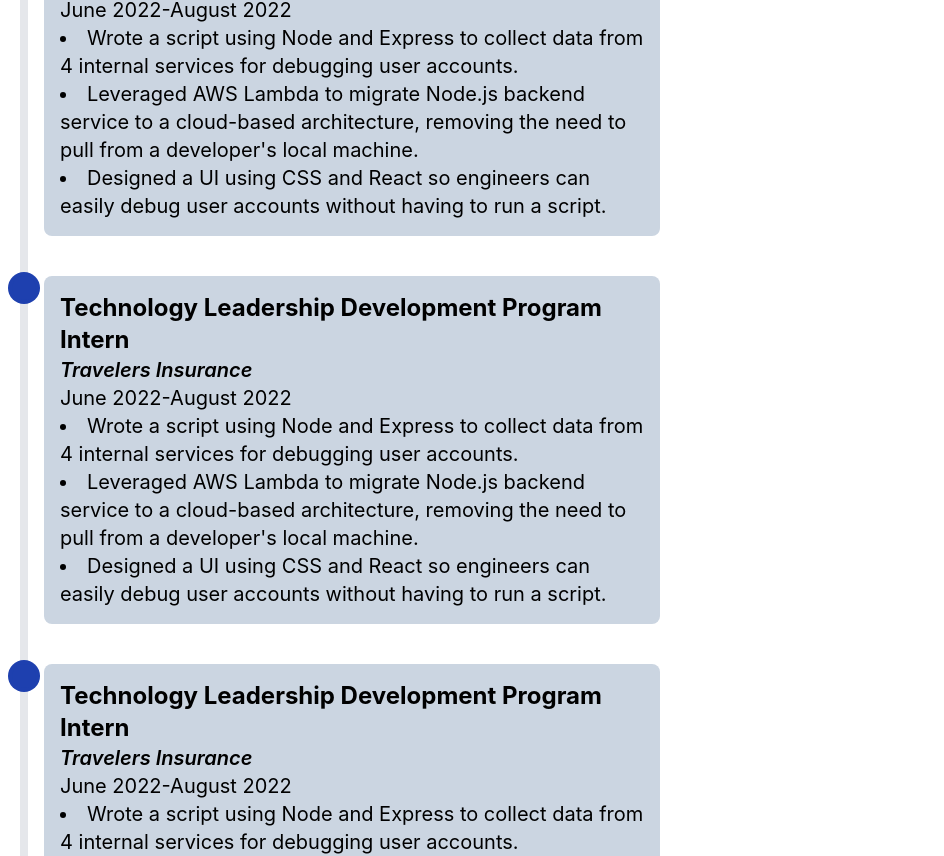
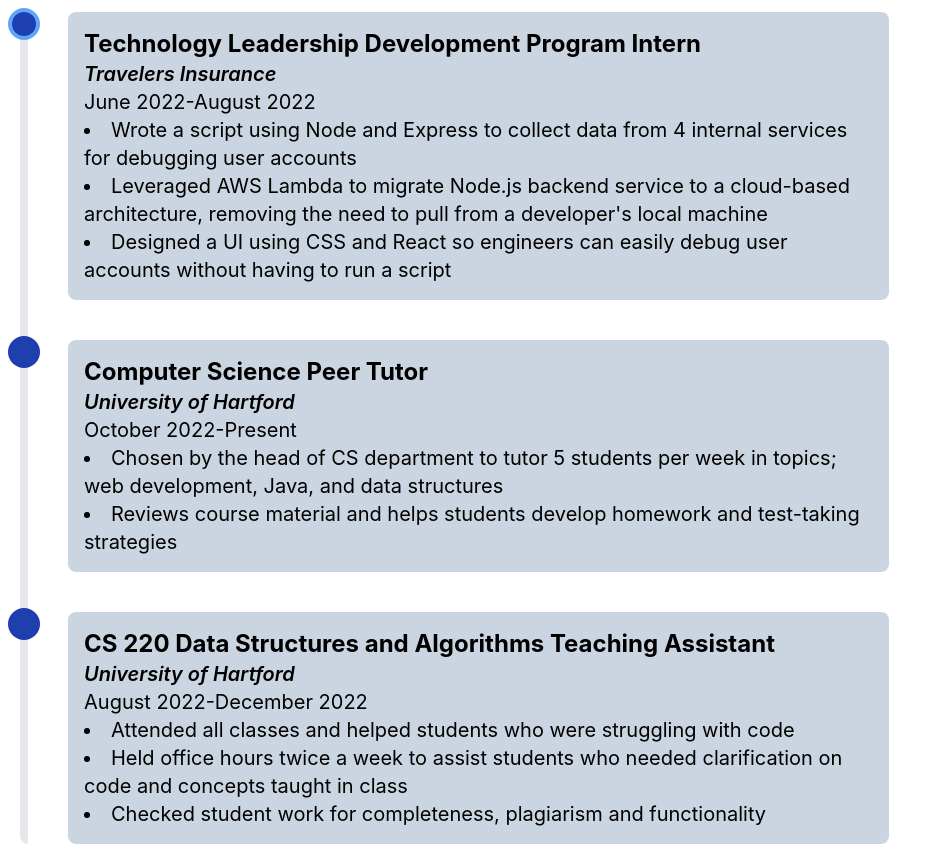
Before and after one commit to jaredrkozar/personal-site, a React (Create React App) app: page / in a window 1280 px wide. Shown: the part 1548-2404 px from the top of the page, without its empty margins (0-944 px from the left). Built offline with nearby package versions, Linux system fonts and the light colour scheme.

Commit message:
changed wording

```diff
--- a/src/AboutMe.js
+++ b/src/AboutMe.js
@@ -3,9 +3,11 @@
     <div className="ml-5 relative w-fit h-fit lg:mr-5 sm:mr-2 top-60 pb-60">
         <div className="flex flex-row h-fit">
             <div className="h-full relative md:mr-60 space-y-10 flex flex-col text-black dark:text-black">
-                <h1 className="text-7xl font-semibold dark:text-white">Hi! I'm Jared Kozar</h1>
+                <h1 className="text-7xl font-semibold dark:text-white">Welcome! I'm Jared Kozar</h1>
 
-                <h1 className="text-4xl font-medium dark:text-slate-300">I'm a software enigineer who is passionate about solving difficult problems with code. I have over 2 years of experience with React and Swift to develop applications for web and mobile devices respectively.</h1>
+                <h1 className="text-4xl font-medium dark:text-slate-300">I'm a software engineer who is passionate and motivated about solving challenging problems with code. I have 2+ years of experience using React and Swift to develop applications for web and mobile devices.</h1>
+
+                <h1 className="text-4xl font-medium dark:text-slate-300">Previously, I worked at Travelers Insurance as a Technology Leadership Development Program intern writing full stack applications using React and Node.js </h1>
             </div>
         </div>
      </div>
--- a/src/Components/Navbar.js
+++ b/src/Components/Navbar.js
@@ -59,7 +59,7 @@
  }
 
   return (
-    <header className="align-middle sticky top-0 h-fit p-2 z-10 backdrop-blur-md border-b border-gray-200 h-fit items-center inline-block bg-slate-200/30 dark:bg-black/50">
+    <header className="transition-height ease align-middle sticky top-0 h-fit p-2 z-10 backdrop-blur-md border-b border-gray-200 h-fit items-center inline-block bg-slate-200/30 dark:bg-black/50">
         <div className="w-full flex flex-wrap flex-row bg-transparent justify-between px-4 text-black dark:text-white">
 
           <div className="relative gap-3">
--- a/src/Experience.js
+++ b/src/Experience.js
@@ -8,31 +8,30 @@
           startDate: "June 2022",
           endDate: "August 2022",
           responsibilities: [
-            "Wrote a script using Node and Express to collect data from 4 internal services for debugging user accounts.",
-            "Leveraged AWS Lambda to migrate Node.js backend service to a cloud-based architecture, removing the need to pull from a developer's local machine.",
-            "Designed a UI using CSS and React so engineers can easily debug user accounts without having to run a script."
+            "Wrote a script using Node and Express to collect data from 4 internal services for debugging user accounts",
+            "Leveraged AWS Lambda to migrate Node.js backend service to a cloud-based architecture, removing the need to pull from a developer's local machine",
+            "Designed a UI using CSS and React so engineers can easily debug user accounts without having to run a script"
         ]
         },
         {
-            positionName: "Technology Leadership Development Program Intern",
-            companyName: "Travelers Insurance",
-            startDate: "June 2022",
-            endDate: "August 2022",
+            positionName: "Computer Science Peer Tutor",
+            companyName: "University of Hartford",
+            startDate: "October 2022",
+            endDate: "Present",
             responsibilities: [
-              "Wrote a script using Node and Express to collect data from 4 internal services for debugging user accounts.",
-              "Leveraged AWS Lambda to migrate Node.js backend service to a cloud-based architecture, removing the need to pull from a developer's local machine.",
-              "Designed a UI using CSS and React so engineers can easily debug user accounts without having to run a script."
+                "Chosen by the head of CS department to tutor 5 students per week in topics; web development, Java, and data structures",
+                "Reviews course material and helps students develop homework and test-taking strategies"
           ]
           },
           {
-            positionName: "Technology Leadership Development Program Intern",
-            companyName: "Travelers Insurance",
-            startDate: "June 2022",
-            endDate: "August 2022",
+            positionName: "CS 220 Data Structures and Algorithms Teaching Assistant",
+            companyName: "University of Hartford",
+            startDate: "August 2022",
+            endDate: "December 2022",
             responsibilities: [
-              "Wrote a script using Node and Express to collect data from 4 internal services for debugging user accounts.",
-              "Leveraged AWS Lambda to migrate Node.js backend service to a cloud-based architecture, removing the need to pull from a developer's local machine.",
-              "Designed a UI using CSS and React so engineers can easily debug user accounts without having to run a script."
+              "Attended all classes and helped students who were struggling with code",
+              "Held office hours twice a week to assist students who needed clarification on code and concepts taught in class",
+              "Checked student work for completeness, plagiarism and functionality"
           ]
           }
        ]
@@ -45,14 +44,14 @@
     {experienceList.map((number, id) =>
         <div className="group" key={id}>
             <span className="absolute flex items-center justify-center w-6 h-6 bg-blue-800 dark:bg-blue-500 last:bg-black rounded-full -left-4 ring-4 ring-blue-800 dark:ring-blue-500 group-first:dark:ring-white group-first:ring-blue-400"></span>
-            <li className="mb-10 ml-4 bg-slate-300 dark:bg-slate-700 first:bg-white p-4 rounded-lg w-1/2 dark:text-white text-black ">
+            <div className="mb-10 ml-10 bg-slate-300 dark:bg-slate-700 first:bg-white p-4 rounded-lg w-11/12 md:w-8/12 dark:text-white text-black ">
                 <h1 className="font-bold dark:text-white text-2xl">{number.positionName}</h1>
                 <h1 className="font-semibold italic text-xl">{number.companyName}</h1>
                 <h1 className="text-xl">{number.startDate + "-" + number.endDate}</h1>
                 {number.responsibilities.map((responsibility, id) =>
                     <li className="list-inside list-disc text-xl" key={id}>{responsibility}</li>
                 )}
-            </li>
+            </div>
             </div>
     )}
 </ol>
--- a/src/Skills.js
+++ b/src/Skills.js
@@ -64,7 +64,7 @@
     <div className="relative w-full h-fit justify-center items-start">
         <div className="relative flex flex-row">
             <div className="relative mr-20 flex flex-col">
-            <HeaderTextStyle title="Skills" bgStyle="bg-green-600 dark:bg-green-500" description="Here are some of the languages, frontend and backend libraries, and tools I know:"></HeaderTextStyle>
+            <HeaderTextStyle title="Skills" bgStyle="bg-green-600 dark:bg-green-500" description="Below are some of the languages, libraries and tools I work with:"></HeaderTextStyle>
 
             <TechList title="Languages" array={languagesList} colorStyles="bg-green-800/30 dark:bg-green-500/25" textStyles="text-green-800 dark:text-green-500"/>
             <TechList title="Frontend" array={frontEndList} colorStyles="bg-orange-600/40 dark:bg-orange-500/25" textStyles="text-orange-800 dark:text-orange-500"/>
--- a/tailwind.config.js
+++ b/tailwind.config.js
@@ -4,39 +4,6 @@
   ],
   theme: {
     extend: {
-      margin: {
-        '40px': '40px',
-        '20px': '20px',
-      },
-      spacing: {
-        '128': '50rem',
-      },
-      colors: {
-        'lightBlue': '#96D2FF',
-        'dark': '#121212'
-      },
-      strokeWidth: {
-        '3': '3px',
-        '4': '4px',
-      },
-      animation: {
-        fade: 'fadeOut 2s ease-in-out',
-      },
-
-      keyframes: {
-        fade: {
-          '0%, 100%': { transform: 'rotate(-3deg)' },
-          '50%': { transform: 'rotate(3deg)' },
-        }
-      },
-
-      backgroundPosition: {
-        'pos-0': '0% 0%',
-        'pos-100': '100% 100%',
-    },
-    backgroundSize: {
-      'size-145': '145% 145%',
-  },
     },
 
   },
```
Also changed, not shown: src/Apps/iOSApps.js (+21 -7 lines).
